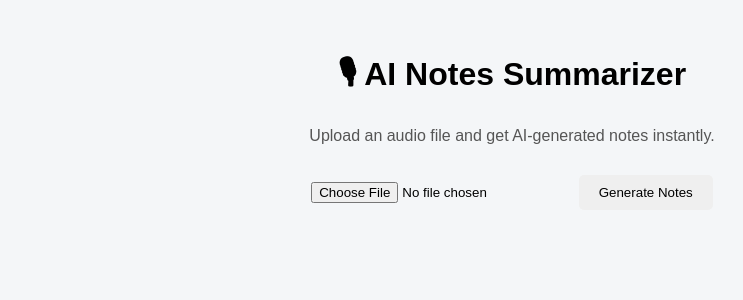
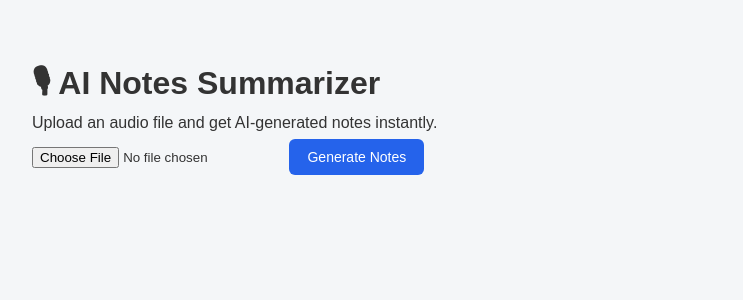
Before and after one commit to ayushnegi2382005-sudo/AI-Notes-Summarizer, a Flask app: page / in a window 1280 px wide. Shown: the top 300 px of the page, without its empty margins (128-871 px from the left). Run offline with Flask 3, Linux system fonts and the light colour scheme.

Commit message:
Update style.css

```diff
--- a/static/style.css
+++ b/static/style.css
@@ -1,60 +1,110 @@
+*{
+    margin:0;
+    padding:0;
+    box-sizing:border-box;
+}
+
 body{
     font-family: Arial, sans-serif;
     background:#f4f6f8;
-    margin:0;
-    padding:30px;
+    color:#333;
 }
 
 .container{
     max-width:1000px;
-    margin:auto;
+    margin:40px auto;
+    padding:20px;
 }
 
-h1{
+.header{
     text-align:center;
+    margin-bottom:30px;
 }
 
-.subtitle{
-    text-align:center;
-    color:#555;
+.header h1{
+    font-size:38px;
+    margin-bottom:10px;
+    color:#1f2937;
 }
 
-form{
+.header p{
+    color:#6b7280;
+}
+
+.upload-card{
+    background:white;
+    padding:25px;
+    border-radius:12px;
+    box-shadow:0 2px 10px rgba(0,0,0,0.08);
     text-align:center;
-    margin-top:30px;
+    margin-bottom:25px;
+}
+
+.drop-zone{
+    border:2px dashed #2563eb;
+    border-radius:10px;
+    padding:35px;
+    margin-bottom:20px;
+    background:#f8fbff;
+    transition:0.3s;
+}
+
+.drop-zone.dragover{
+    background:#e0edff;
+}
+
+.drop-title{
+    font-size:18px;
+    font-weight:bold;
+    color:#2563eb;
 }
 
 input[type=file]{
-    margin-right:10px;
+    margin-top:15px;
 }
 
 button{
-    padding:10px 20px;
+    background:#2563eb;
+    color:white;
     border:none;
-    border-radius:5px;
+    padding:10px 18px;
+    border-radius:6px;
     cursor:pointer;
+    font-size:14px;
 }
 
 button:hover{
-    opacity:0.9;
+    background:#1d4ed8;
 }
 
-.loading{
+#loading{
     display:none;
-    text-align:center;
-    margin-top:20px;
+    margin-top:15px;
+    color:#2563eb;
     font-weight:bold;
 }
 
-.box{
+.card{
     background:white;
-    margin-top:25px;
+    border-radius:12px;
+    box-shadow:0 2px 10px rgba(0,0,0,0.08);
+    margin-top:20px;
     padding:20px;
-    border-radius:10px;
-    box-shadow:0 2px 10px rgba(0,0,0,0.1);
 }
 
-pre{
+.card-header{
+    display:flex;
+    justify-content:space-between;
+    align-items:center;
+    margin-bottom:15px;
+}
+
+.card-header h2{
+    color:#1f2937;
+}
+
+.content{
     white-space:pre-wrap;
-    word-wrap:break-word;
+    line-height:1.8;
+    color:#374151;
 }
```
